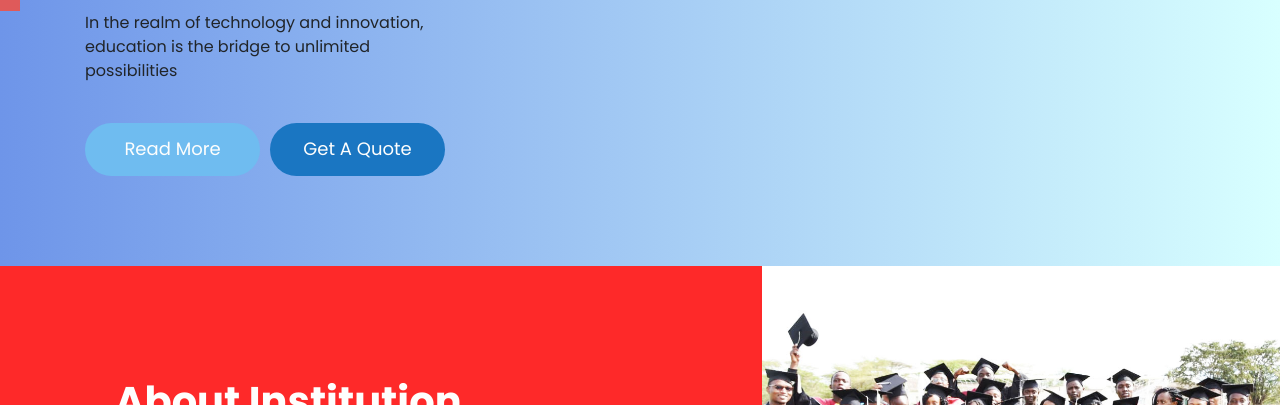
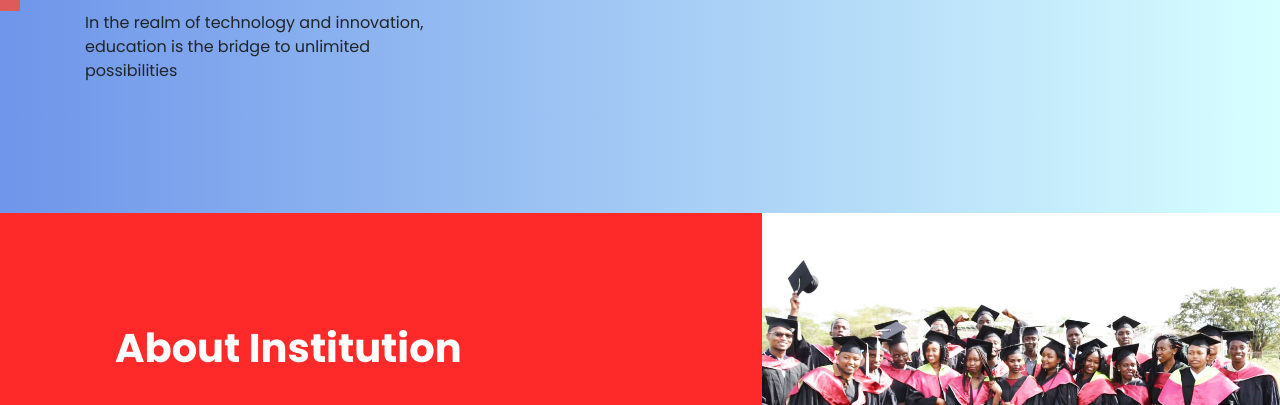
Before and after one commit to Tyrone-Jack/Multimedia-University-of-Kenya-Original-Redo-, a plain HTML site: page index.html in a window 1280 px wide. Shown: the part 393-798 px from the top of the page. Drawn offline with nearby package versions, Linux system fonts and the light colour scheme; files whose address does not match are found by name.

Commit message:
Update index.html

```diff
--- a/index.html
+++ b/index.html
@@ -72,8 +72,8 @@
                                  <h1 class="banner_taital">Empowering <br>Creativity</h1>
                                  <p class="banner_text">Empowering minds to create, innovate, and lead in the ever-evolving world of technology.</p>
                                  <div class="btn_main">
-                                    <div class="contact_bt"><a href="#">Read More</a></div>
-                                    <div class="contact_bt active"><a href="#">Get A Quote</a></div>
+                                    <!--<div class="contact_bt"><a href="#">Read More</a></div>
+                                    <div class="contact_bt active"><a href="#">Get A Quote</a></div>-->
                                  </div>
                               </div>
                            </div>
@@ -82,8 +82,8 @@
                                  <h1 class="banner_taital">Unlimited <br>Innovation</h1>
                                  <p class="banner_text">In the realm of technology and innovation, education is the bridge to unlimited possibilities</p>
                                  <div class="btn_main">
-                                    <div class="contact_bt"><a href="#">Read More</a></div>
-                                    <div class="contact_bt active"><a href="#">Get A Quote</a></div>
+                                    <!--<div class="contact_bt"><a href="#">Read More</a></div>
+                                    <div class="contact_bt active"><a href="#">Get A Quote</a></div>-->
                                  </div>
                               </div>
                            </div>
@@ -92,8 +92,8 @@
                                  <h1 class="banner_taital">Technology <br>Oriented</h1>
                                  <p class="banner_text">Education is the heartbeat of innovation; at our university, we strive to create a symphony of knowledge and creativity</p>
                                  <div class="btn_main">
-                                    <div class="contact_bt"><a href="#">Read More</a></div>
-                                    <div class="contact_bt active"><a href="#">Get A Quote</a></div>
+                                    <!--<div class="contact_bt"><a href="#">Read More</a></div>
+                                    <div class="contact_bt active"><a href="#">Get A Quote</a></div>-->
                                  </div>
                               </div>
                            </div>
```
